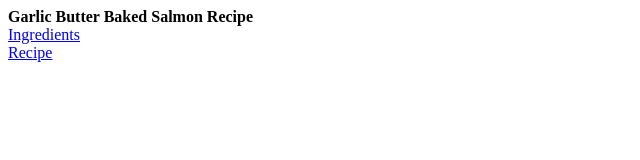
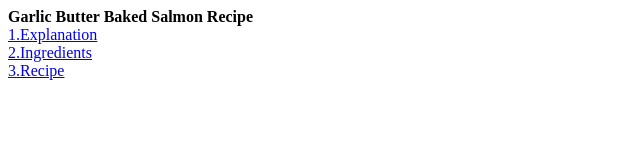
Before and after one commit to krishbangalore/salmonfry, a plain HTML site: page index.html in a window 1280 px wide. Shown: the whole page, without its empty margins (0-640 px from the left). Drawn offline with Linux system fonts and the light colour scheme.

Commit message:
Update index.html

```diff
--- a/index.html
+++ b/index.html
@@ -1,5 +1,6 @@
 <html>
    <b>Garlic Butter Baked Salmon Recipe</b>  <br>
-<a href='https://krishbangalore.github.io/salmonfry/ingredients.md'>Ingredients </a><br>
-  <a href='https://krishbangalore.github.io/salmonfry/recipe.md'>Recipe </a>
+   <a href='https://krishbangalore.github.io/salmonfry/readme.md'> 1.Explanation </a> <br>
+<a href='https://krishbangalore.github.io/salmonfry/ingredients.md'>2.Ingredients </a><br>
+  <a href='https://krishbangalore.github.io/salmonfry/recipe.md'>3.Recipe </a>
   </html>
```
